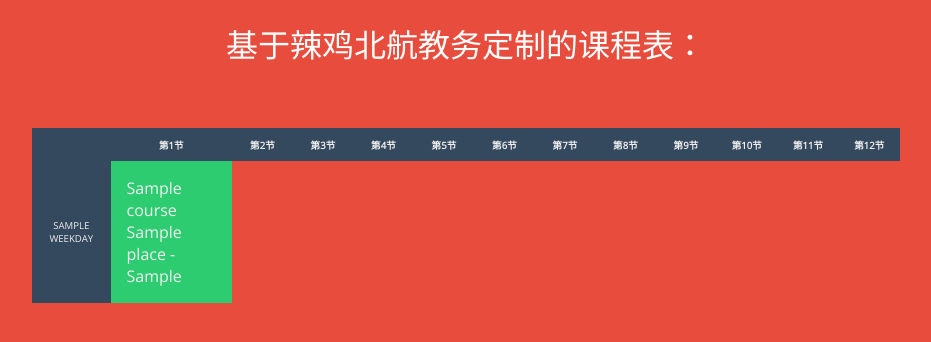
After one commit to yinwoods/Fuck-BUAA-JiaoWu-Anyway, a Flask app: template templates/schedule.html in a window 1280 px wide. The commit adds this page. Shown: the top 342 px of the page, without its empty margins (174-1105 px from the left). Run offline with Flask 2, Linux system fonts and the light colour scheme; the template is opened without the code that fills it: most values are stand-ins (such as "Sample title", 1, 10 or a date in 2020).

Commit message:
生成html版课表

```diff
--- a/app.py
+++ b/app.py
@@ -1,5 +1,7 @@
+from get_courses_schedule.main import Crawler
+from generate_schedule_table import Generate_schedule_table
+
 from flask import Flask
-from get_courses_schedule.main import Crawler
 from flask import request, render_template
 from flask_wtf import Form
 from wtforms import StringField, BooleanField
@@ -33,8 +35,13 @@ def login():
             f.write('password = \'' + password + '\'\n')
         crawler = Crawler()
         crawler.login()
-        crawler.get_courses_schedule()
-    return '<html><body><h1>hello world</h1></body></html>'
+        courses_info = crawler.get_courses_schedule()
+
+        cls = Generate_schedule_table(courses_info)
+        schedule_info = cls.generate()
+        return render_template('schedule.html', schedule_info=schedule_info)
+    else:
+        return '<html><body><h1>hello world</h1></body></html>'
 
 class LoginForm(Form):
     username = StringField(label='输入用户名：', validators=[DataRequired()])
--- a/get_courses_schedule/course_info_filter.py
+++ b/get_courses_schedule/course_info_filter.py
@@ -30,7 +30,7 @@ class Courses:
                 cnt2 += 1
                 if cnt2 % 2 == 0:
                     res = res[0:index] + '节  ' + res[index + 1:]
-        return res
+        return res.strip()
 
     # 返回一条信息中的上课地点
     @property
--- a/get_courses_schedule/verify.txt
+++ b/get_courses_schedule/verify.txt
@@ -1 +1 @@
-4377
+36'37
--- /dev/null
+++ b/static/css/schedule.css
@@ -0,0 +1,149 @@
+
+/*
+tab
+*/
+
+@import url(http://fonts.googleapis.com/css?family=Open+Sans:300,400);
+.blue {
+  background: #3498db;
+}
+
+.purple {
+  background: #9b59b6;
+}
+
+.navy {
+  background: #34495e;
+}
+
+.green {
+  background: #2ecc71;
+}
+
+.red {
+  background: #e74c3c;
+}
+
+.orange {
+  background: #f39c12;
+}
+
+.cs335, .cs426, .md303, .md352, .md313, .cs240 {
+  font-weight: 300;
+  cursor: pointer;
+}
+
+body {
+  background: #e74c3c;
+  padding: 20px;
+}
+
+*, *:before, *:after {
+  margin: 0;
+  padding: 0;
+  border: 0;
+  outline: 0;
+  -moz-box-sizing: border-box;
+  -webkit-box-sizing: border-box;
+  box-sizing: border-box;
+}
+
+h1.yinwoodsH1{
+  text-align: center;
+  font-weight: 300;
+  cursor: pointer;
+  color: white;
+}
+
+table {
+  font-family: 'Open Sans', Helvetica;
+  margin-top: 5%;
+  margin-left: 15%;
+  margin-right: 15%;
+  color: #efefef;
+}
+table tr:nth-child(2n) {
+  background: #eff0f1;
+}
+table tr:nth-child(2n+3) {
+  background: #fff;
+}
+table th, table td {
+  padding: 1em;
+  width: 10em;
+}
+
+.days, .time {
+  background: #34495e;
+  text-transform: uppercase;
+  font-size: 0.6em;
+  text-align: center;
+}
+
+.time {
+  width: 3em !important;
+}
+
+/* Add this attribute to the element that needs a tooltip */
+[data-tooltip] {
+  position: relative;
+  z-index: 2;
+  cursor: pointer;
+}
+
+/* Hide the tooltip content by default */
+[data-tooltip]:before,
+[data-tooltip]:after {
+  visibility: hidden;
+  filter: progid:DXImageTransform.Microsoft.Alpha(Opacity=0);
+  opacity: 0;
+  pointer-events: none;
+  -moz-transition: ease 0.5s all;
+  -o-transition: ease 0.5s all;
+  -webkit-transition: ease 0.5s all;
+  transition: ease 0.5s all;
+}
+
+/* Position tooltip above the element */
+[data-tooltip]:before {
+  position: absolute;
+  bottom: 110%;
+  left: 50%;
+  margin-bottom: 5px;
+  margin-left: -80px;
+  padding: 7px;
+  width: 160px;
+  -moz-border-radius: 6px;
+  -webkit-border-radius: 6px;
+  border-radius: 6px;
+  background-color: black;
+  color: #fff;
+  content: attr(data-tooltip);
+  text-align: center;
+  font-size: 14px;
+  line-height: 1.2;
+}
+
+/* Triangle hack to make tooltip look like a speech bubble */
+[data-tooltip]:after {
+  position: absolute;
+  bottom: 110%;
+  left: 50%;
+  margin-left: -5px;
+  width: 0;
+  border-top: 5px solid black;
+  border-right: 5px solid transparent;
+  border-left: 5px solid transparent;
+  content: " ";
+  font-size: 0;
+  line-height: 0;
+}
+
+/* Show tooltip content on hover */
+[data-tooltip]:hover:before,
+[data-tooltip]:hover:after {
+  visibility: visible;
+  bottom: 90%;
+  filter: progid:DXImageTransform.Microsoft.Alpha(enabled=false);
+  opacity: 1;
+}
--- a/templates/app.html
+++ /dev/null
@@ -1,3 +0,0 @@
-<html>
-<h1>hello world</h1>
-</html>
--- a/templates/index.html
+++ b/templates/index.html
@@ -24,7 +24,7 @@
             记住登录
           </label>
         </p>
-        <p class="submit"><input type="submit" name="commit" value="Login"></p>
+        <p class="submit"><input type="submit" name="commit" value="获取课表"></p>
       </form>
     </div>
 
--- /dev/null
+++ b/templates/schedule.html
@@ -0,0 +1,62 @@
+<!DOCTYPE html>
+<html >
+  <head>
+    <meta charset="UTF-8">
+    <title>Flat University Timetable</title>
+    <link rel="stylesheet" href="{{ url_for('static', filename='css/schedule.css') }}">
+  </head>
+
+  <body>
+  <!-- / College Timetable -->
+
+<h1 class="yinwoodsH1"> 基于辣鸡北航教务定制的课程表： </h1>
+
+<div class='tab'>
+  <center>
+
+  <table border='0' cellpadding='0' cellspacing='0'>
+    <tr class='days'>
+        <th></th>
+        <th>第1节</th>
+        <th>第2节</th>
+        <th>第3节</th>
+        <th>第4节</th>
+        <th>第5节</th>
+        <th>第6节</th>
+        <th>第7节</th>
+        <th>第8节</th>
+        <th>第9节</th>
+        <th>第10节</th>
+        <th>第11节</th>
+        <th>第12节</th>
+    </tr>
+        {% set index = 1 %}
+        {% for weekday in schedule_info %}
+            <tr>
+                <td class='time'>{{ weekday['weekday'] }}</td>
+
+                {% for course in weekday['courses'] %}
+
+                    {% set cls = ['cs335 blue', 'cs426 purple', 'md352 green', 'cs240 orange', 'md303 navy', 'md313 red'] %}
+                    {% set index = (index + 1) % 6 %}
+
+                    {% if course['name'] == '' %}
+                        <td colspan="{{ (course['ed_pd'] | int) - (course['st_pd'] | int) + 1 }}"></td>
+                    {% else %}
+
+                        <td class="{{ cls[index] }}" colspan="{{ (course['ed_pd'] | int) - (course['st_pd'] | int) + 1 }}">
+                            {{ course['name'] }}
+                            <br/>
+                            {{ course['place'] }} - {{ course['st_ed_weekds'] }}
+                        </td>
+                    {% endif %}
+
+                {% endfor %}
+            </tr>
+        {% endfor %}
+
+  </table>
+  </center>
+</div>
+  </body>
+</html>
--- /dev/null
+++ b/verify.txt
@@ -0,0 +1 @@
+'3996
```
Also changed, not shown: generate_schedule_table.py (added, +125 -0 lines), get_courses_schedule/main.py (+15 -8 lines), table.html (added, +52 -0 lines), README.md, get_courses_schedule/verify.jpg, static/css/style.css (line endings or trailing spaces), verify.jpg (added).
